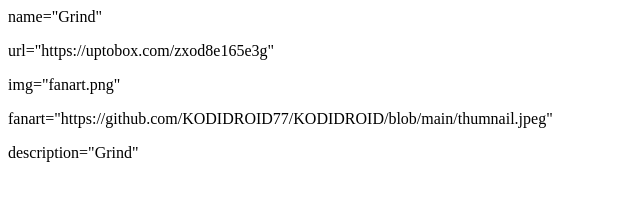
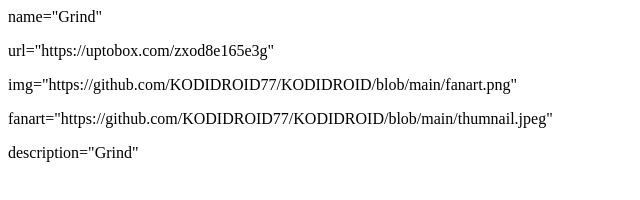
Before and after one commit to KODIDROID77/KODIDROID, a plain HTML site: page wizard.html in a window 1280 px wide. Shown: the whole page, without its empty margins (0-640 px from the left). Drawn offline with Linux system fonts and the light colour scheme.

Commit message:
Update wizard.html

```diff
--- a/wizard.html
+++ b/wizard.html
@@ -3,7 +3,7 @@
 
 <p>name="Grind"
 <p>url="https://uptobox.com/zxod8e165e3g"</p>
-<p>img="fanart.png"</p>
+<p>img="https://github.com/KODIDROID77/KODIDROID/blob/main/fanart.png"</p>
 <p>fanart="https://github.com/KODIDROID77/KODIDROID/blob/main/thumnail.jpeg"</p>
 <p>description="Grind"</p>
 
```
